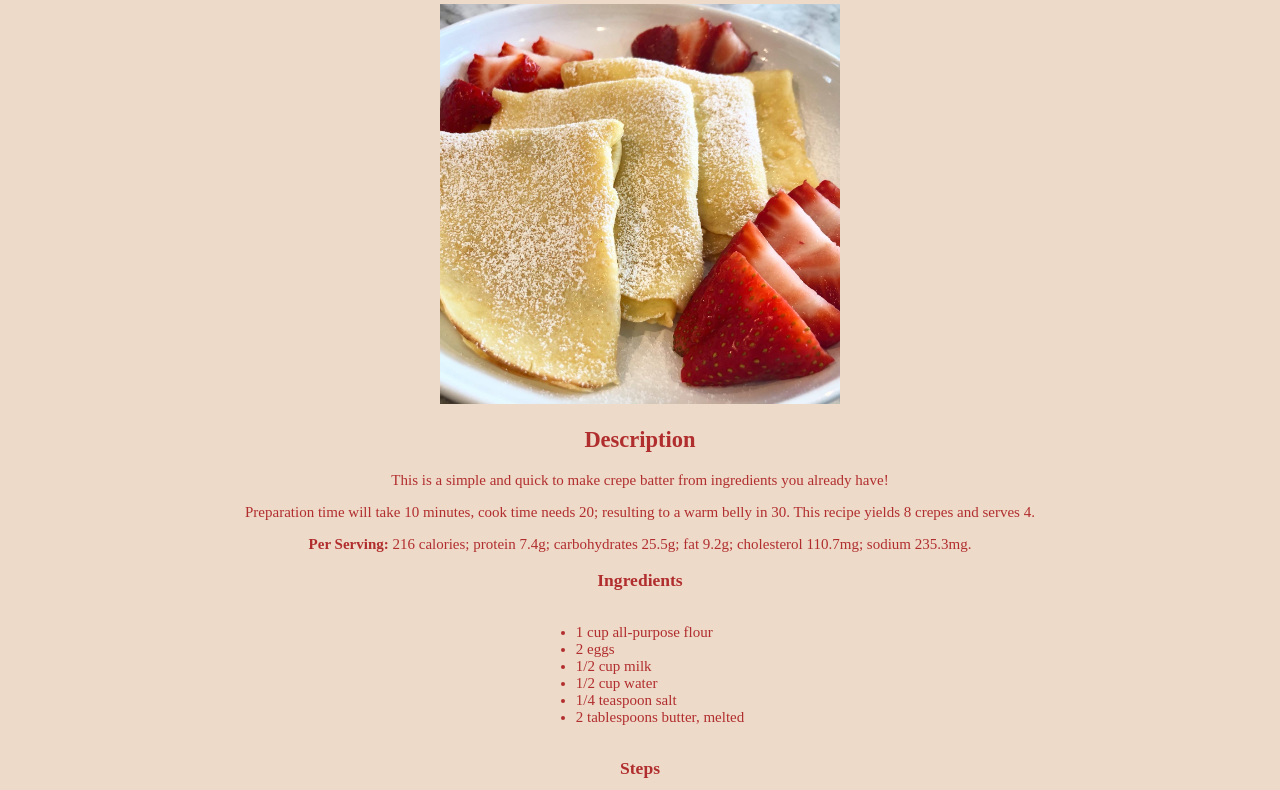
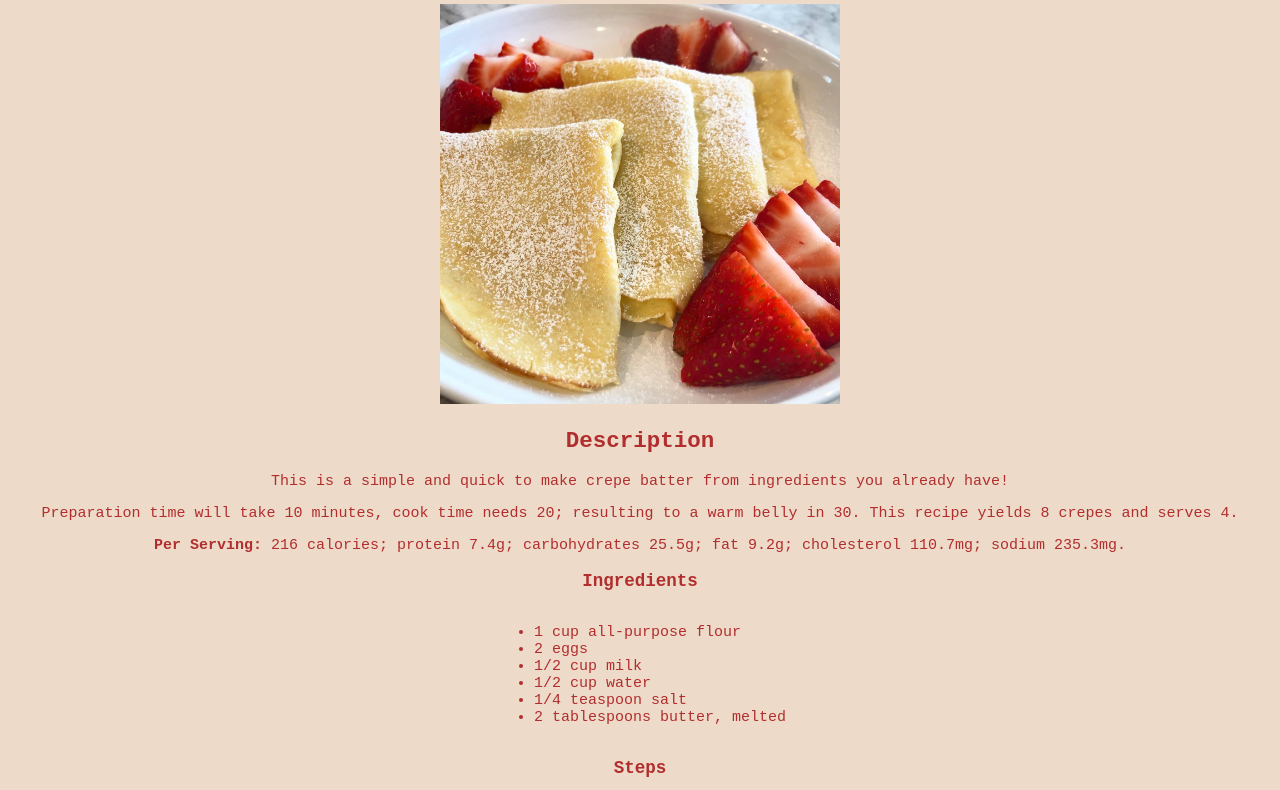
Before and after one commit to deanabusood/odin-recipes, a plain HTML site: page recipes/crepes.html in a window 1280 px wide. Shown: the part 70-860 px from the top of the page. Drawn offline with Linux system fonts and the light colour scheme.

Commit message:
Update font in /recipes

```diff
--- a/styles.css
+++ b/styles.css
@@ -59,3 +59,9 @@ ol{
     text-align: center;
     font-size: 15px;
 }
+
+#crepes-body,
+#blueberrymuffins-body,
+#bananabread-body{
+    font-family: "Courier New", sans-serif;
+}
```
